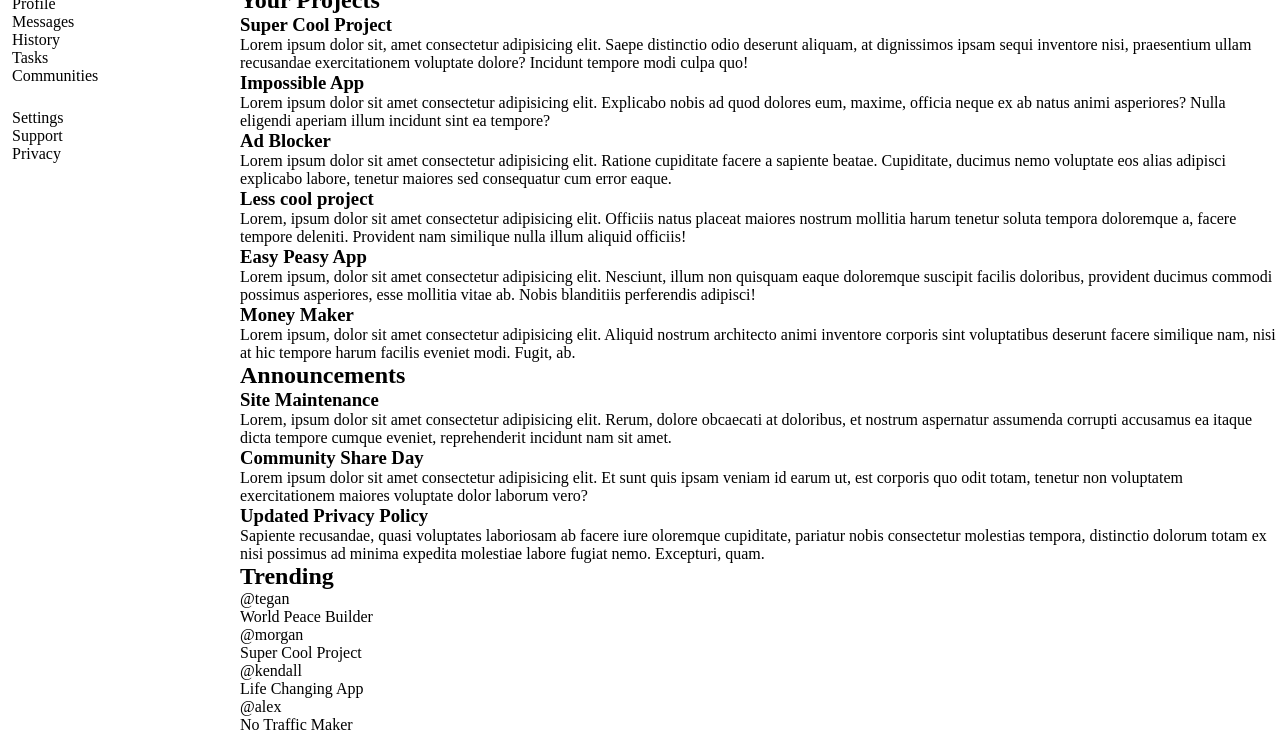
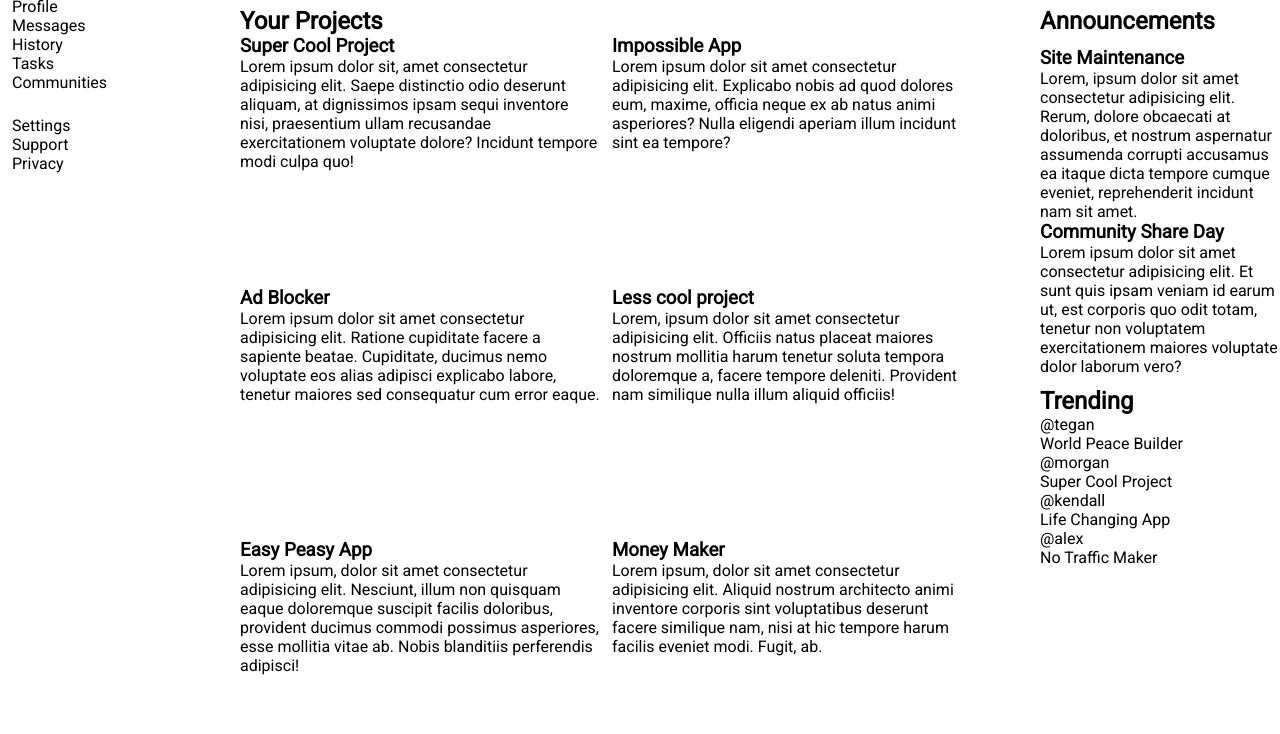
Before and after one commit to scorbiclife/odin-dashboard, a plain HTML site: page index.html in a window 1280 px wide. Shown: the part 86-820 px from the top of the page. Drawn offline with Linux system fonts and the light colour scheme.

Commit message:
feat: add roboto font

```diff
--- a/index.css
+++ b/index.css
@@ -7,6 +7,11 @@
 ul,
 ol {
   list-style: none;
+}
+
+body,
+button {
+  font-family: "Roboto";
 }
 
 /** css variables */
--- a/index.html
+++ b/index.html
@@ -4,6 +4,11 @@
     <meta charset="UTF-8" />
     <meta name="viewport" content="width=device-width, initial-scale=1.0" />
     <title>Admin Dashboard | Odin Project</title>
+    <link rel="preconnect" href="https://fonts.googleapis.com" />
+    <link rel="preconnect" href="https://fonts.gstatic.com" crossorigin />
+    <link
+      href="https://fonts.googleapis.com/css2?family=Roboto&display=swap"
+      rel="stylesheet" />
     <link rel="stylesheet" href="index.css" />
   </head>
   <body class="main-container">
@@ -28,25 +33,35 @@
       </nav>
     </div>
 
-    <div class="main-content">
-      <header>
+    <div class="main-content content-container">
+      <header class="content-header">
+        <div class="navigation_bar">
           <div>Morgan Oakley</div>
+        </div>
+        <div class="profile_banner">
+          <div></div>
+
           <div>
             Hi there,
             <div>Morgan Oakley (@morgan)</div>
           </div>
 
-        <form action="#" method="POST">
+          <div></div>
+
+          <form action="#" method="POST" class="profile_banner-controls">
             <button>New</button>
             <button>Upload</button>
             <button>Share</button>
           </form>
+        </div>
       </header>
 
-      <main>
-        <div>
+      <main class="content-body">
+        <div class="content-main_pane">
           <h2>Your Projects</h2>
-          <div>
+
+          <ul class="cards">
+            <li>
               <h3>Super Cool Project</h3>
               <p>
                 Lorem ipsum dolor sit, amet consectetur adipisicing elit. Saepe
@@ -54,34 +69,35 @@
                 inventore nisi, praesentium ullam recusandae exercitationem
                 voluptate dolore? Incidunt tempore modi culpa quo!
               </p>
-          </div>
-          <div>
+            </li>
+            <li>
               <h3>Impossible App</h3>
               <p>
-              Lorem ipsum dolor sit amet consectetur adipisicing elit. Explicabo
-              nobis ad quod dolores eum, maxime, officia neque ex ab natus animi
-              asperiores? Nulla eligendi aperiam illum incidunt sint ea tempore?
+                Lorem ipsum dolor sit amet consectetur adipisicing elit.
+                Explicabo nobis ad quod dolores eum, maxime, officia neque ex ab
+                natus animi asperiores? Nulla eligendi aperiam illum incidunt
+                sint ea tempore?
               </p>
-          </div>
-          <div>
+            </li>
+            <li>
               <h3>Ad Blocker</h3>
               <p>
                 Lorem ipsum dolor sit amet consectetur adipisicing elit. Ratione
                 cupiditate facere a sapiente beatae. Cupiditate, ducimus nemo
-              voluptate eos alias adipisci explicabo labore, tenetur maiores sed
-              consequatur cum error eaque.
+                voluptate eos alias adipisci explicabo labore, tenetur maiores
+                sed consequatur cum error eaque.
               </p>
-          </div>
-          <div>
+            </li>
+            <li>
               <h3>Less cool project</h3>
               <p>
-              Lorem, ipsum dolor sit amet consectetur adipisicing elit. Officiis
-              natus placeat maiores nostrum mollitia harum tenetur soluta
-              tempora doloremque a, facere tempore deleniti. Provident nam
-              similique nulla illum aliquid officiis!
+                Lorem, ipsum dolor sit amet consectetur adipisicing elit.
+                Officiis natus placeat maiores nostrum mollitia harum tenetur
+                soluta tempora doloremque a, facere tempore deleniti. Provident
+                nam similique nulla illum aliquid officiis!
               </p>
-          </div>
-          <div>
+            </li>
+            <li>
               <h3>Easy Peasy App</h3>
               <p>
                 Lorem ipsum, dolor sit amet consectetur adipisicing elit.
@@ -89,22 +105,23 @@
                 doloribus, provident ducimus commodi possimus asperiores, esse
                 mollitia vitae ab. Nobis blanditiis perferendis adipisci!
               </p>
-          </div>
-          <div>
+            </li>
+            <li>
               <h3>Money Maker</h3>
               <p>
-              Lorem ipsum, dolor sit amet consectetur adipisicing elit. Aliquid
-              nostrum architecto animi inventore corporis sint voluptatibus
-              deserunt facere similique nam, nisi at hic tempore harum facilis
-              eveniet modi. Fugit, ab.
+                Lorem ipsum, dolor sit amet consectetur adipisicing elit.
+                Aliquid nostrum architecto animi inventore corporis sint
+                voluptatibus deserunt facere similique nam, nisi at hic tempore
+                harum facilis eveniet modi. Fugit, ab.
               </p>
-          </div>
+            </li>
+          </ul>
         </div>
 
-        <div>
+        <div class="content-side_pane">
           <h2>Announcements</h2>
-          <div>
-            <div>
+          <ul class="card">
+            <li>
               <h3>Site Maintenance</h3>
               <p>
                 Lorem, ipsum dolor sit amet consectetur adipisicing elit. Rerum,
@@ -112,8 +129,8 @@
                 corrupti accusamus ea itaque dicta tempore cumque eveniet,
                 reprehenderit incidunt nam sit amet.
               </p>
-            </div>
-            <div>
+            </li>
+            <li>
               <h3>Community Share Day</h3>
               <p>
                 Lorem ipsum dolor sit amet consectetur adipisicing elit. Et sunt
@@ -121,8 +138,8 @@
                 tenetur non voluptatem exercitationem maiores voluptate dolor
                 laborum vero?
               </p>
-            </div>
-            <div>
+            </li>
+            <li>
               <h3>Updated Privacy Policy</h3>
               <p>
                 Sapiente recusandae, quasi voluptates laboriosam ab facere iure
@@ -130,27 +147,29 @@
                 tempora, distinctio dolorum totam ex nisi possimus ad minima
                 expedita molestiae labore fugiat nemo. Excepturi, quam.
               </p>
-            </div>
-          </div>
-        </div>
+            </li>
+          </ul>
 
-        <div>
+          <div class="card">
             <h2>Trending</h2>
-          <div>
+            <ul>
+              <li>
                 <div>@tegan</div>
                 <div>World Peace Builder</div>
-          </div>
-          <div>
+              </li>
+              <li>
                 <div>@morgan</div>
                 <div>Super Cool Project</div>
-          </div>
-          <div>
+              </li>
+              <li>
                 <div>@kendall</div>
                 <div>Life Changing App</div>
-          </div>
-          <div>
+              </li>
+              <li>
                 <div>@alex</div>
                 <div>No Traffic Maker</div>
+              </li>
+            </ul>
           </div>
         </div>
       </main>
```
Lines whose indentation alone changed are shown as unchanged.
